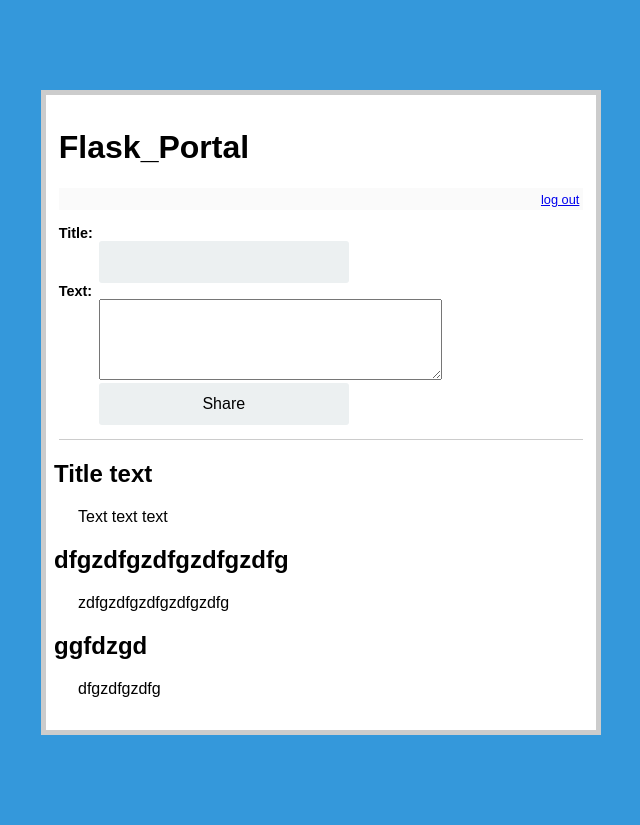
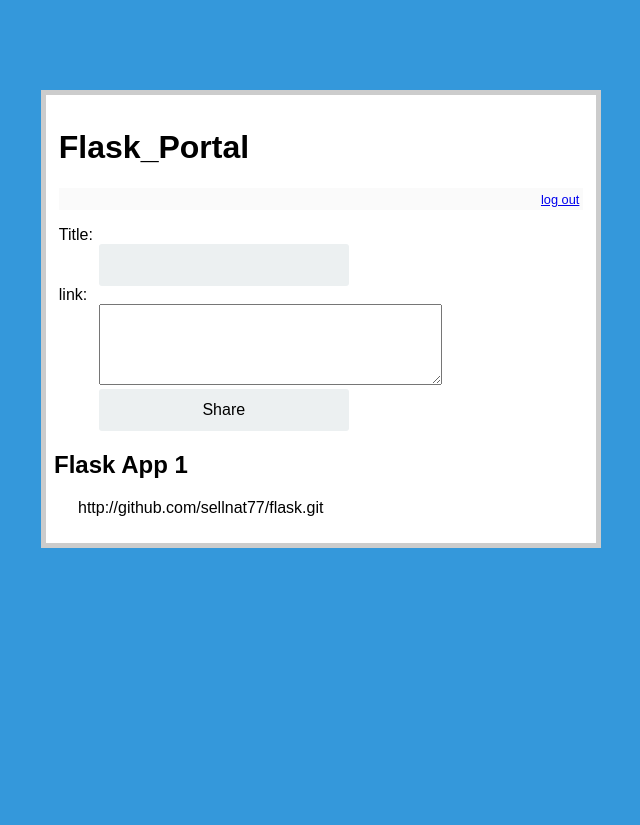
Before and after one commit to Original-heapsters/FlaskPortal, a Flask app: page / in a window 1280 px wide. Shown: the whole page, without its empty margins (319-959 px from the left). After the commit the page ends 548 px from the top, so only its background shows below. Run offline with Flask 2, Linux system fonts and the light colour scheme; the visitor is signed in with stand-in values (Sample User, id 1); data comes from the database, SQL or seed files in the repository; both versions use the stored data as it was after the commit.

Commit message:
Replaced entries with apps

```diff
--- a/Portal_Main/flask_portal/flask_portal.py
+++ b/Portal_Main/flask_portal/flask_portal.py
@@ -51,24 +51,23 @@ def close_db(error):
 
 
 @app.route('/')
-def show_entries():
+def show_apps():
     db = get_db()
-    cur = db.execute('select title, text from entries order by id desc')
-    entries = cur.fetchall()
+    cur = db.execute('select title, link from apps order by id desc')
+    apps = cur.fetchall()
 
-    return render_template('show_entries.html', entries=entries)
-
+    return render_template('show_apps.html', apps=apps)
 
 @app.route('/add', methods=['POST'])
-def add_entry():
+def add_app():
     if not session.get('logged_in'):
         abort(401)
     db = get_db()
-    db.execute('insert into entries (title, text) values (?, ?)',
-               [request.form['title'], request.form['text']])
+    db.execute('insert into apps (title, link) values (?, ?)',
+               [request.form['title'], request.form['link']])
     db.commit()
-    flash('New entry was successfully posted')
-    return redirect(url_for('show_entries'))
+    flash('New app was successfully posted')
+    return redirect(url_for('show_apps'))
 
 
 @app.route('/login', methods=['GET', 'POST'])
@@ -82,7 +81,7 @@ def login():
         else:
             session['logged_in'] = True
             flash('You were logged in')
-            return redirect(url_for('show_entries'))
+            return redirect(url_for('show_apps'))
     return render_template('login.html', error=error)
 
 
@@ -90,7 +89,7 @@ def login():
 def logout():
     session.pop('logged_in', None)
     flash('You were logged out')
-    return redirect(url_for('show_entries'))
+    return redirect(url_for('show_apps'))
 
 if __name__ == "__main__":
     app.run(debug=True, host='0.0.0.0', port=4000)
--- a/Portal_Main/flask_portal/schema.sql
+++ b/Portal_Main/flask_portal/schema.sql
@@ -1,6 +1,6 @@
-drop table if exists entries;
-create table entries (
+drop table if exists apps;
+create table apps (
   id integer primary key autoincrement,
   title text not null,
-  'text' text not null
+  link text not null
 );
--- a/Portal_Main/flask_portal/static/style.css
+++ b/Portal_Main/flask_portal/static/style.css
@@ -87,17 +87,17 @@ input:focus {
     background: white;
 }
 
-.entries {
+.apps {
     list-style: none;
     margin: 0;
     padding: 0;
 }
 
-.entries li {
+.apps li {
     margin: 0.8em 1.2em;
 }
 
-.entries li h2 {
+.apps li h2 {
     margin-left: -1em;
 }
 .add-entry {
--- /dev/null
+++ b/Portal_Main/flask_portal/templates/show_apps.html
@@ -0,0 +1,21 @@
+{% extends "layout.html" %}
+{% block body %}
+  {% if session.logged_in %}
+    <form action="{{ url_for('add_app') }}" method="post" class="add-app">
+      <dl>
+        <dt>Title:
+        <dd><input type="text" size="30" name="title">
+        <dt>link:
+        <dd><textarea name="link" rows="5" cols="40"></textarea>
+        <dd><input type="submit" value="Share">
+      </dl>
+    </form>
+  {% endif %}
+  <ul class="apps">
+  {% for app in apps %}
+    <li><h2>{{ app.title }}</h2>{{ app.link|safe }}</li>
+  {% else %}
+    <li><em>Unbelievable.  No apps here so far</em></li>
+  {% endfor %}
+  </ul>
+{% endblock %}
```
Also changed, not shown: Portal_Main/flask_portal/flask_portal.db.
